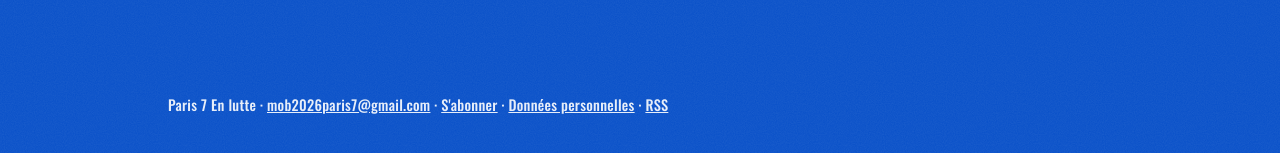
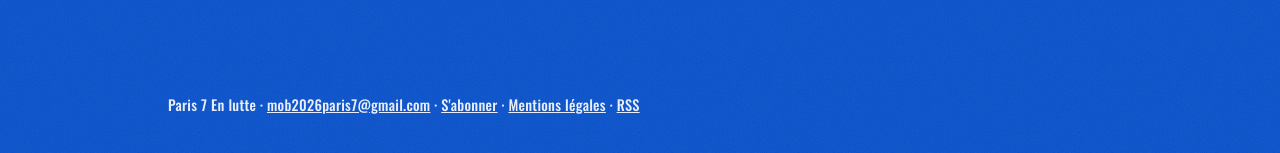
Before and after one commit to Paris7enLutte/paris7enlutte.github.io, a Jekyll site: the page built from publications.html, in a window 1280 px wide. Shown: the part 382-535 px from the top of the page. Built offline with Jekyll 4.4.1, drawn with Linux system fonts in a browser that asks for light colours.

Commit message:
Gabarit : icône d'onglet, lien Mentions légales

```diff
--- a/_layouts/default.html
+++ b/_layouts/default.html
@@ -5,6 +5,10 @@
   <meta name="viewport" content="width=device-width, initial-scale=1">
   {% seo %}
   {% feed_meta %}
+  <link rel="icon" href="{{ '/favicon.ico' | relative_url }}" sizes="any">
+  <link rel="icon" type="image/png" href="{{ '/assets/favicon-32.png' | relative_url }}" sizes="32x32">
+  <link rel="apple-touch-icon" href="{{ '/assets/apple-touch-icon.png' | relative_url }}">
+  <meta name="theme-color" content="#800040">
   <link rel="stylesheet" href="{{ '/assets/style.css' | relative_url }}">
 </head>
 <body class="theme-{{ page.theme | default: 'papier' }} grain">
@@ -23,7 +27,7 @@
     {{ content }}
   </main>
   <footer class="pied">
-    <p>{{ site.author }} · <a href="mailto:{{ site.email_contact }}">{{ site.email_contact }}</a> · <a href="{{ '/a-propos/' | relative_url }}#inscription">S'abonner</a> · <a href="{{ '/confidentialite/' | relative_url }}">Données personnelles</a> · <a href="{{ '/feed.xml' | relative_url }}">RSS</a></p>
+    <p>{{ site.author }} · <a href="mailto:{{ site.email_contact }}">{{ site.email_contact }}</a> · <a href="{{ '/a-propos/' | relative_url }}#inscription">S'abonner</a> · <a href="{{ '/confidentialite/' | relative_url }}">Mentions légales</a> · <a href="{{ '/feed.xml' | relative_url }}">RSS</a></p>
   </footer>
 </body>
 </html>
```
